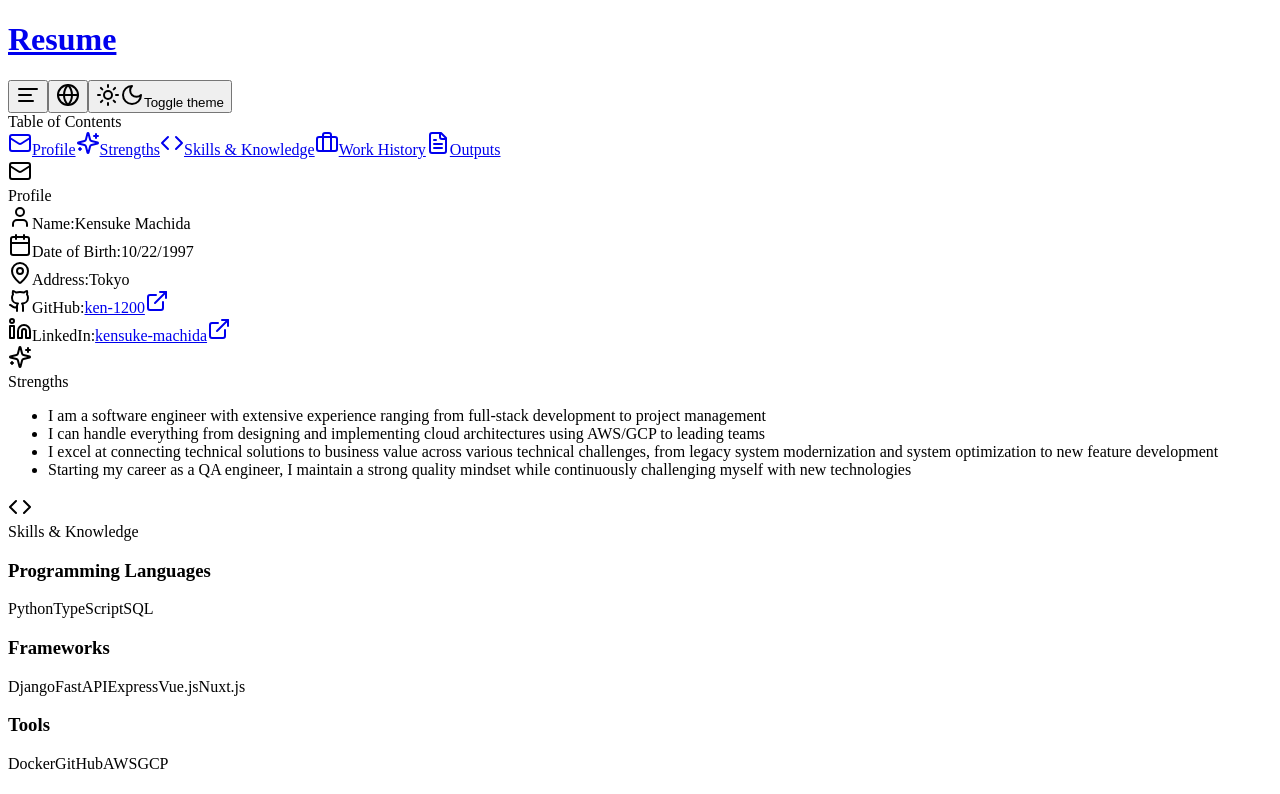
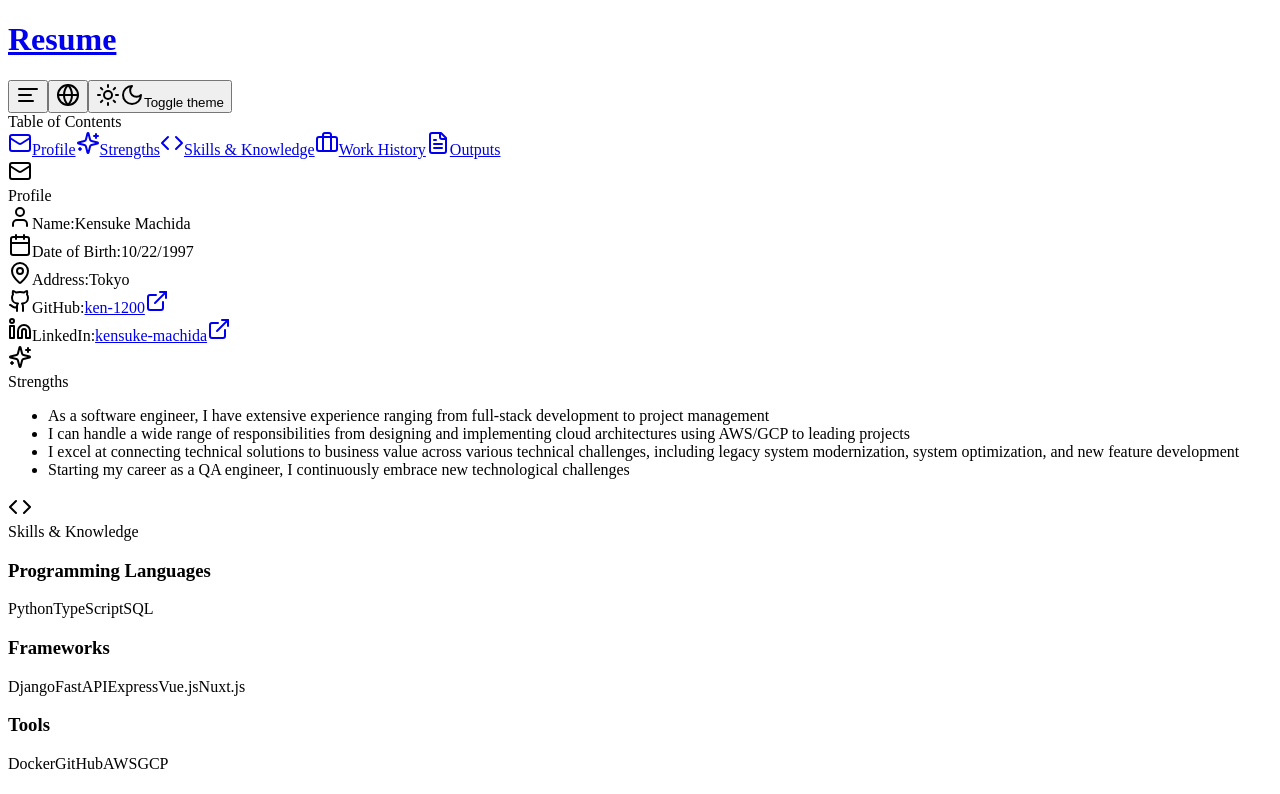
Before and after one commit to ken-1200/resume, a Next.js app: page /en in a window 1280 px wide. Shown: the top 794 px of the page. Built offline with nearby package versions, Linux system fonts and the light colour scheme.

Commit message:
feat: refine self-promotion text for improved clarity and impact in Japanese and English

```diff
--- a/src/data/localized-data.ts
+++ b/src/data/localized-data.ts
@@ -1019,16 +1019,16 @@ export function useProfileData() {
   // 自己PR文
   const selfPrText = {
     ja: [
-      'フルスタック開発からプロジェクトマネジメントまで幅広い経験を持つソフトウェアエンジニアです',
-      'AWS/GCPを活用したクラウドアーキテクチャの設計・実装から、チームのリードまで一貫して対応できます',
-      '特に、レガシーシステムの刷新やシステムの最適化から新機能開発など、さまざまな技術課題の解決において、技術的な解決策をビジネス価値に結びつけることを得意としています',
-      'QAエンジニアからキャリアをスタートし、品質への意識を持ちながら、常に新しい技術へのチャレンジを続けています',
+      'ソフトウェアエンジニアとして、フルスタック開発からプロジェクトマネジメントまで幅広い経験があります',
+      'AWS/GCPを活用したクラウドアーキテクチャの設計・実装から、プロジェクトのリードまで、幅広く対応可能です',
+      'レガシーシステムの刷新、システム最適化、新機能開発など、様々な技術課題において、技術的な解決策をビジネス価値に結びつけることを得意としています',
+      'QAエンジニアからキャリアをスタートし、常に新しい技術へのチャレンジを続けています',
     ],
     en: [
-      'I am a software engineer with extensive experience ranging from full-stack development to project management',
-      'I can handle everything from designing and implementing cloud architectures using AWS/GCP to leading teams',
-      'I excel at connecting technical solutions to business value across various technical challenges, from legacy system modernization and system optimization to new feature development',
-      'Starting my career as a QA engineer, I maintain a strong quality mindset while continuously challenging myself with new technologies',
+      'As a software engineer, I have extensive experience ranging from full-stack development to project management',
+      'I can handle a wide range of responsibilities from designing and implementing cloud architectures using AWS/GCP to leading projects',
+      'I excel at connecting technical solutions to business value across various technical challenges, including legacy system modernization, system optimization, and new feature development',
+      'Starting my career as a QA engineer, I continuously embrace new technological challenges',
     ],
   };
 
```
